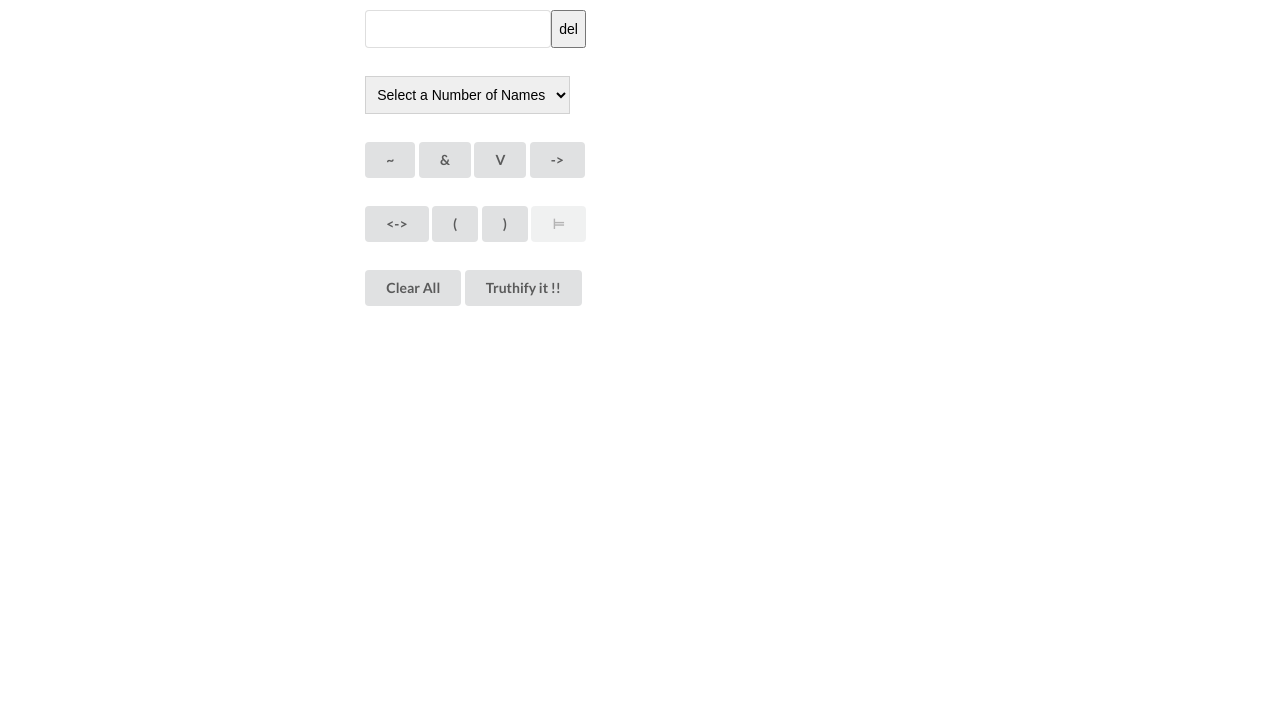
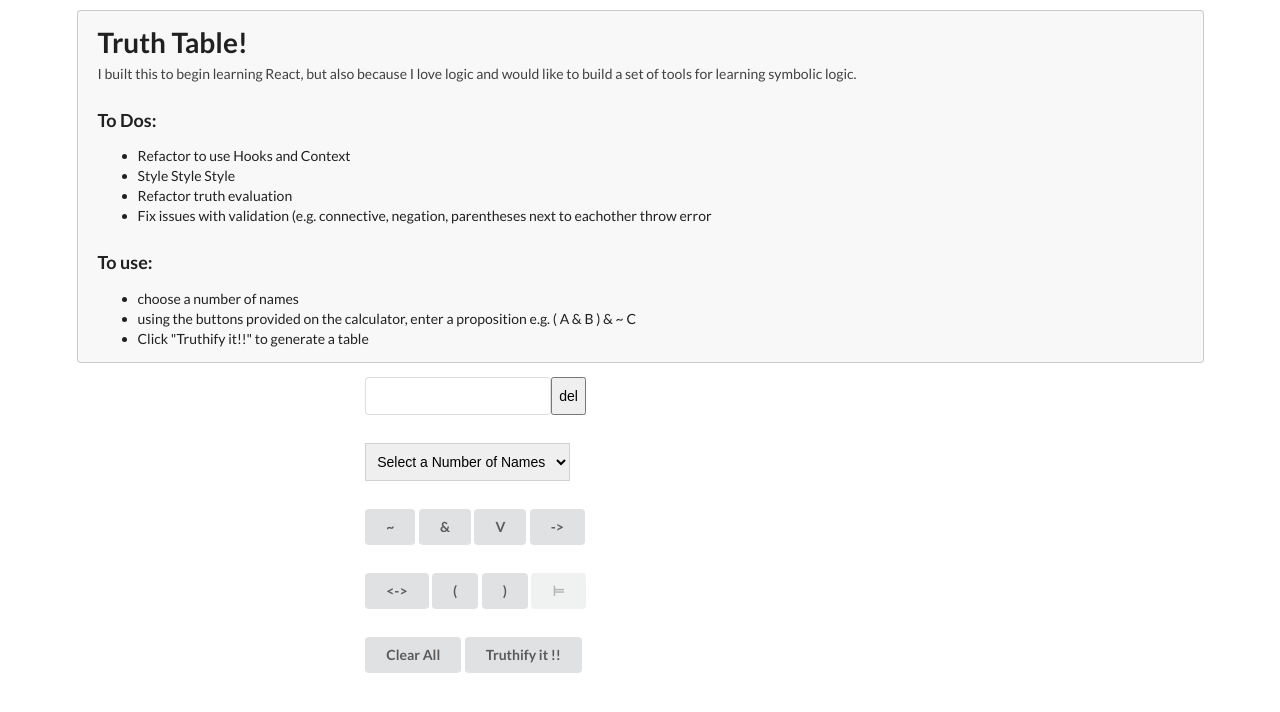
Before and after one commit to nnosaJasonn/react-truthtable, a React (Create React App) app: page / in a window 1280 px wide. Shown: the top 712 px of the page. Built offline with nearby package versions, Linux system fonts and the light colour scheme.

Commit message:
message to top

```diff
--- a/src/components/App.js
+++ b/src/components/App.js
@@ -12,6 +12,28 @@ class App extends React.Component
         return (
             <div>
                 <div className="ui  centered  container" style={{marginTop: "10px"}}>
+                <div class="ui message">
+                    <div class="header">
+                        <h1>Truth Table!</h1>
+                    </div>
+                        <p>I built this to begin learning React, but also because I love
+                         logic and would like to build a set of tools for learning symbolic logic.
+                         </p>
+                         <h3>To Dos:</h3>
+                         <ul>
+                            <li>Refactor to use Hooks and Context</li>
+                            <li>Style Style Style</li>
+                            <li>Refactor truth evaluation</li>
+                            <li>Fix issues with validation (e.g. connective, negation, parentheses next to eachother throw error</li>
+                         </ul>
+
+                         <h3>To use:</h3>
+                         <ul>
+                            <li>choose a number of names</li>
+                            <li>using the buttons provided on the calculator, enter a proposition e.g. ( A & B ) & ~ C</li>
+                            <li>Click "Truthify it!!" to generate a table</li>
+                         </ul>
+                </div>
                     <Board onTruth={this.handleTruth}/>
 
                     <Table proposition={this.state.proposition} names={this.state.names}/>
--- a/src/components/Board.js
+++ b/src/components/Board.js
@@ -37,8 +37,8 @@ class Board extends React.Component
 
     del = () =>
     {
-        const jim = this.state.proposition.trim();
-        this.setState({proposition: jim.substring(0, jim.lastIndexOf(' '))})
+        const proposition = this.state.proposition.substring(0, this.state.proposition.length - 1)
+        this.setState({proposition})
         this.setState({errors: []})
     }
 
--- a/src/components/Table.js
+++ b/src/components/Table.js
@@ -34,7 +34,7 @@ const Table = ({proposition, names}) =>
            }
            else
            {
-               color = 'red';
+               color = 'red'
            }
 
 
@@ -50,7 +50,7 @@ const Table = ({proposition, names}) =>
             Proposition: {proposition} <br/>
             names: {names}
         </div>
-        <table className="ui celled table unstackable">
+        <table className="ui celled black table unstackable">
             <thead>
                 <tr>
                     {head}
```
Also changed, not shown: src/js/truthify.js (+34 -0 lines), 1 other file (tests, documents, lock files or other folders).
